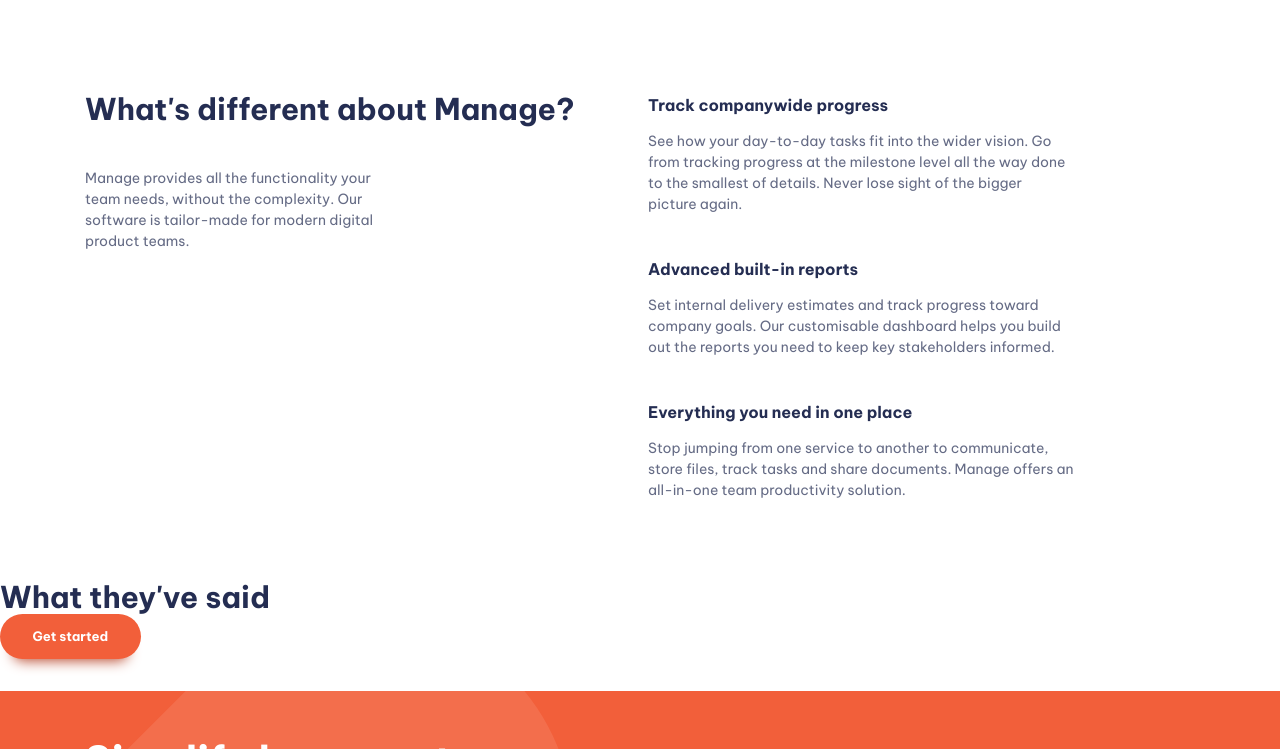
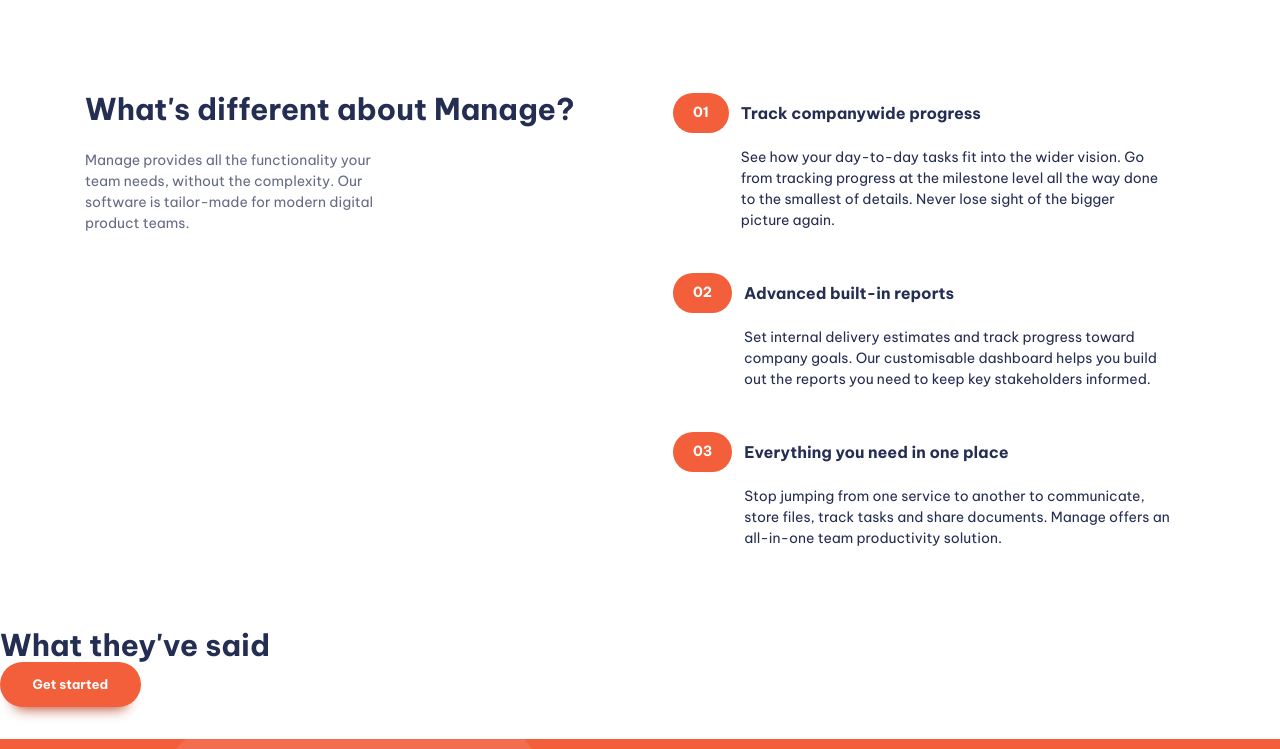
Before and after one commit to ramontilman-webguru/manage-youtube, a website built with Vite: page index.html in a window 1280 px wide. Shown: the part 624-1373 px from the top of the page. Built offline with nearby package versions, Linux system fonts and the light colour scheme.

Commit message:
End of part eight

```diff
--- a/index.html
+++ b/index.html
@@ -80,7 +80,10 @@
       <section class="padding-block-900">
         <div class="container">
           <div class="even-columns">
-            <div class="flow">
+            <div
+              class="flow text-center-sm-only margin-bottom-700"
+              style="--flow-spacer: 1.5rem"
+            >
               <h2 class="fs-secondary-heading fw-bold">
                 What's different about Manage?
               </h2>
@@ -94,8 +97,10 @@
               <ul class="numbered-items | flow" role="list">
                 <li>
                   <div class="flow" style="--flow-spacer: 1em">
-                    <h3 class="fs-600 fw-bold">Track companywide progress</h3>
-                    <p data-width="wide">
+                    <h3 class="numbered-items__title | fs-600 fw-bold">
+                      Track companywide progress
+                    </h3>
+                    <p class="numbered-items__body" data-width="wide">
                       See how your day-to-day tasks fit into the wider vision.
                       Go from tracking progress at the milestone level all the
                       way done to the smallest of details. Never lose sight of
@@ -105,8 +110,10 @@
                 </li>
                 <li>
                   <div class="flow" style="--flow-spacer: 1em">
-                    <h3 class="fs-600 fw-bold">Advanced built-in reports</h3>
-                    <p data-width="wide">
+                    <h3 class="numbered-items__title | fs-600 fw-bold">
+                      Advanced built-in reports
+                    </h3>
+                    <p class="numbered-items__body" data-width="wide">
                       Set internal delivery estimates and track progress toward
                       company goals. Our customisable dashboard helps you build
                       out the reports you need to keep key stakeholders
@@ -116,10 +123,10 @@
                 </li>
                 <li>
                   <div class="flow" style="--flow-spacer: 1em">
-                    <h3 class="fs-600 fw-bold">
+                    <h3 class="numbered-items__title | fs-600 fw-bold">
                       Everything you need in one place
                     </h3>
-                    <p data-width="wide">
+                    <p class="numbered-items__body" data-width="wide">
                       Stop jumping from one service to another to communicate,
                       store files, track tasks and share documents. Manage
                       offers an all-in-one team productivity solution.
--- a/style.css
+++ b/style.css
@@ -383,6 +383,73 @@ input:where([type="text"], [type="email"]) {
   opacity: 0.1;
 }
 
+/* numbered items */
+.numbered-items {
+  counter-reset: count;
+  width: fit-content;
+  margin-inline: auto;
+}
+
+.numbered-items li {
+  counter-increment: count;
+}
+
+.numbered-items div {
+  display: grid;
+  position: relative;
+  align-items: center;
+  column-gap: var(--size-300);
+  grid-template-columns: min-content 1fr;
+}
+
+.numbered-items__title {
+  grid-row: 1 / 2;
+  grid-column: 2 / 3;
+  line-height: 1;
+}
+
+.numbered-items__body {
+  grid-column: 1 / -1;
+}
+
+@media (min-width: 30em) {
+  .numbered-items__body {
+    grid-column: 2 / -1;
+  }
+}
+
+.numbered-items div::before,
+.numbered-items div::after {
+  height: 40px;
+}
+
+.numbered-items div::before {
+  content: "0" counter(count);
+  display: flex;
+  align-items: center;
+  color: var(--clr-neutral-100);
+  font-weight: var(--fw-bold);
+  background-color: var(--clr-accent-400);
+  padding: 0 var(--size-500);
+  border-radius: 100vw;
+  grid-row: 1 / 2;
+  grid-column: 1 / 2;
+}
+
+@media (max-width: 30em) {
+  .numbered-items div::after {
+    --bg: var(--clr-accent-100);
+    content: "";
+    display: block;
+    z-index: -1;
+    border-radius: 100vw 0 0 100vw;
+    grid-column: 1 / -1;
+    grid-row: 1 / 2;
+    box-shadow: 5em 0 0 var(--bg);
+    background-color: var(--bg);
+  }
+}
+
 /* Utility classes */
 .visually-hidden {
   position: absolute;
@@ -394,6 +461,24 @@ input:where([type="text"], [type="email"]) {
   clip: rect(0, 0, 0, 0);
   white-space: nowrap; /* added Line */
   border: 0;
+}
+
+.text-center {
+  text-align: center;
+}
+
+.text-center p {
+  margin-inline: auto;
+}
+
+@media (max-width: 50em) {
+  .text-center-sm-only {
+    text-align: center;
+  }
+
+  .text-center-sm-only p {
+    margin-inline: auto;
+  }
 }
 
 .text-primary-400 {
@@ -477,6 +562,10 @@ input:where([type="text"], [type="email"]) {
   padding-block: var(--size-700);
 }
 
+.margin-bottom-700 {
+  margin-block-end: var(--size-700);
+}
+
 .display-sm-none {
   display: none;
 }
@@ -489,9 +578,9 @@ input:where([type="text"], [type="email"]) {
 
 .container {
   --max-width: 1110px;
-  --padding: 1rem;
+  --container-padding: 1rem;
 
-  width: min(var(--max-width), 100% - (var(--padding) * 2));
+  width: min(var(--max-width), 100% - (var(--container-padding) * 2));
   margin-inline: auto;
 }
 
```
Also changed, not shown: 1 other file.
